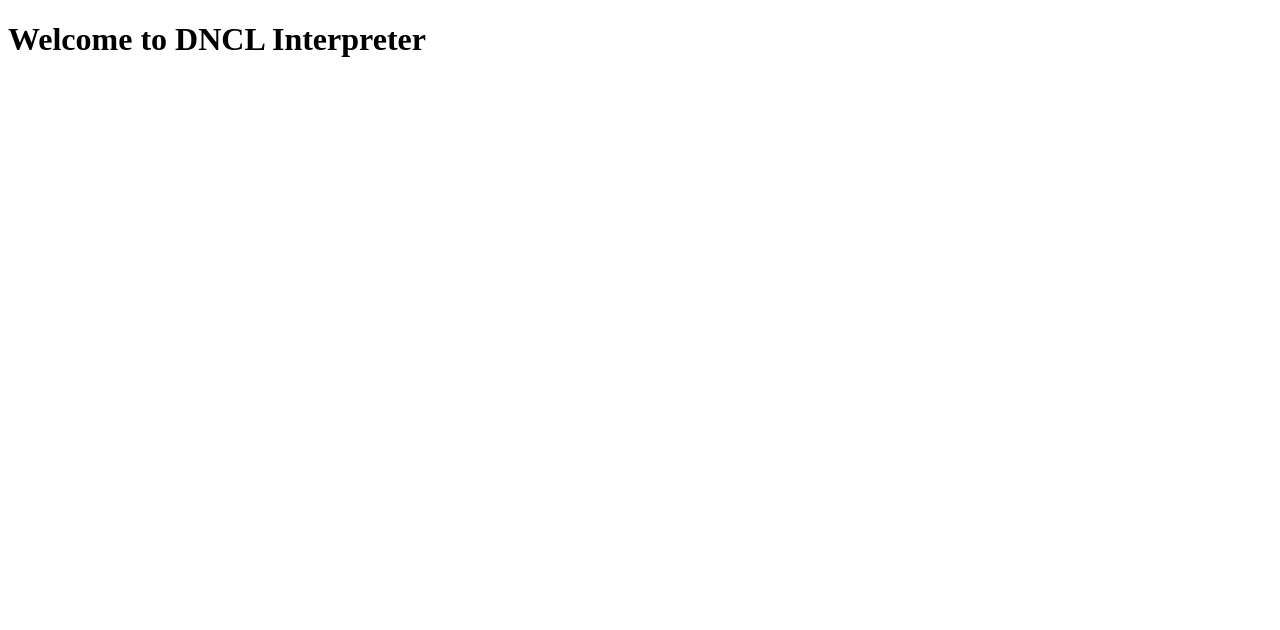
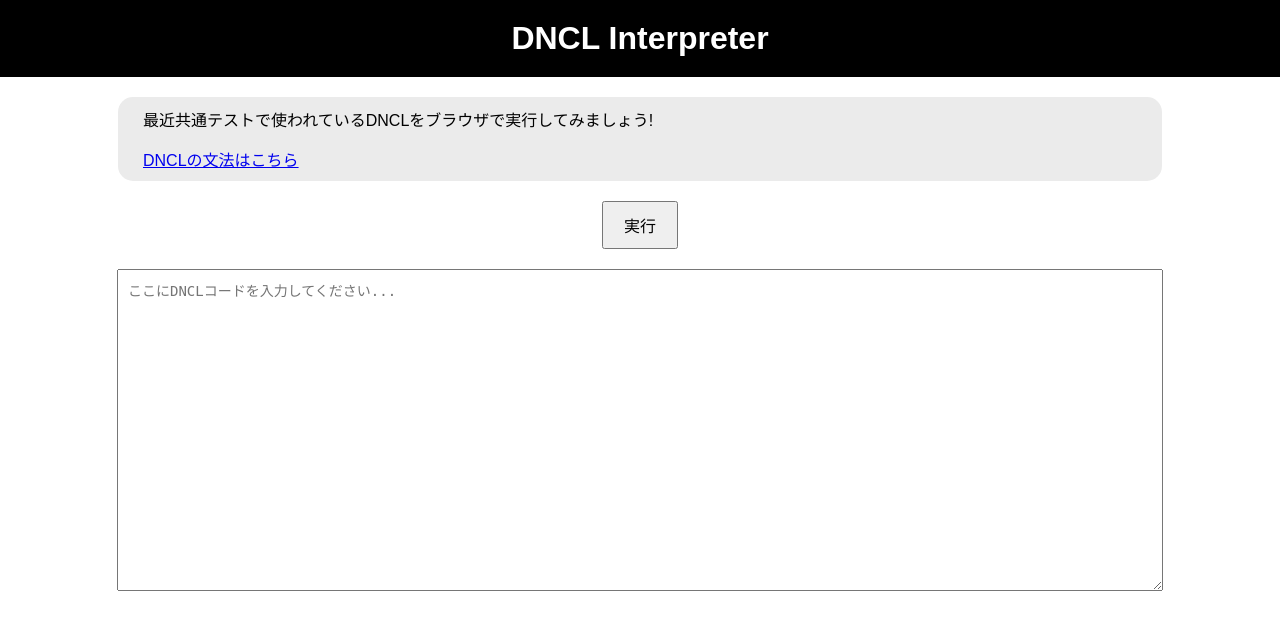
Before and after one commit to natsuakane/DNCLInterpreter, a Django app: page /DNCLInterpreter/ in a window 1280 px wide. Shown: the top 630 px of the page. Run offline with Django 4.2, Linux system fonts and the light colour scheme.

Commit message:
explanatory-textを追加

```diff
--- a/mysite/templates/DNCLInterpreter/index.html
+++ b/mysite/templates/DNCLInterpreter/index.html
@@ -1,9 +1,75 @@
 <!DOCTYPE html>
-<html>
+<html lang="ja">
 <head>
-    <title>Welcome to DNCL Interpreter</title>
+    <meta charset="UTF-8">
+    <meta name="viewport" content="width=device-width, initial-scale=1.0">
+    <title>DNCL Interpreter</title>
+    <style>
+        body {
+            font-family: Arial, sans-serif;
+            display: flex;
+            flex-direction: column;
+            align-items: center;
+            padding: 0;
+            margin: 0;
+        }
+        .header {
+            background-color: black;
+            color: white;
+            width: 100%;
+            padding: 20px 0;
+            text-align: center;
+        }
+        h1 {
+            margin: 0;
+            font-size: xx-large;
+        }
+        #execute-btn {
+            margin: 20px 0;
+            padding: 10px 20px;
+            font-size: 16px;
+            cursor: pointer;
+        }
+        #code-input {
+            width: 80%;
+            height: 300px;
+            padding: 10px;
+            font-family: monospace;
+            font-size: 14px;
+        }
+        .explanatory-text {
+            border-radius: 15px;
+            background-color: #ebebeb;
+            margin-top: 20px;
+            width: 80%;
+            padding: 10px;
+        }
+        #explanatory-content1 {
+            margin-left: 15px;
+            margin-top: 0;
+        }
+        #explanatory-content2 {
+            margin-left: 15px;
+            margin-top: -5px;
+        }
+    </style>
 </head>
 <body>
-    <h1>Welcome to DNCL Interpreter</h1>
+    <div class="header">
+        <h1>DNCL Interpreter</h1>
+    </div>
+
+    <div class="explanatory-text">
+        <p id="explanatory-content1">最近共通テストで使われているDNCLをブラウザで実行してみましょう!</p>
+        <a href="https://www.dnc.ac.jp/albums/abm.php?d=511&f=abm00003141.pdf&n=6-1_%E6%A6%82%E8%A6%81%E3%80%8C%E6%83%85%E5%A0%B1%E3%80%8D.pdf" id="explanatory-content2">DNCLの文法はこちら</a>
+    </div>
+
+    <div id="execute_contents">
+        <button id="execute-btn">実行</button>
+    </div>
+
+    <textarea id="code-input" placeholder="ここにDNCLコードを入力してください..."></textarea>
+
+    <!-- JavaScriptは変更なし -->
 </body>
 </html>
```
